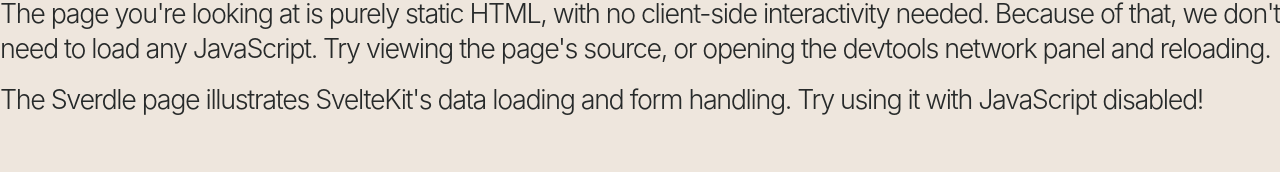
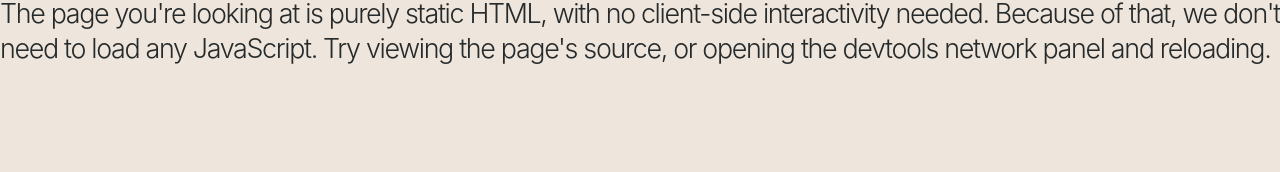
Before and after one commit to solarity-seb/my-demo-site, a SvelteKit app: page /about in a window 1280 px wide. Shown: the part 217-389 px from the top of the page. Built offline with nearby package versions, Linux system fonts and the light colour scheme.

Commit message:
fix sverdle

```diff
--- a/src/routes/about/+page.svelte
+++ b/src/routes/about/+page.svelte
@@ -19,8 +19,5 @@
 		the devtools network panel and reloading.
 	</p>
 
-	<p>
-		The <a href="/sverdle">Sverdle</a> page illustrates SvelteKit's data loading and form handling. Try
-		using it with JavaScript disabled!
-	</p>
+
 </div>
--- a/src/routes/gallery/+page.svelte
+++ b/src/routes/gallery/+page.svelte
@@ -19,8 +19,5 @@
 		the devtools network panel and reloading.
 	</p>
 
-	<p>
-		The <a href="/sverdle">Sverdle</a> page illustrates SvelteKit's data loading and form handling. Try
-		using it with JavaScript disabled!
-	</p>
+
 </div>
```
